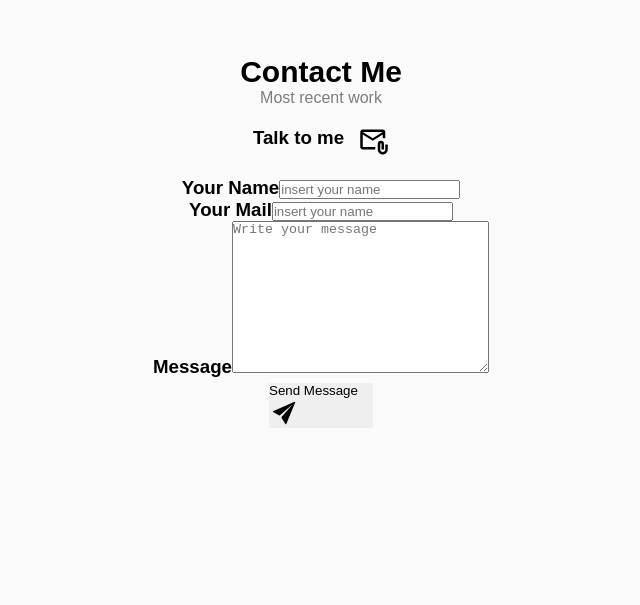
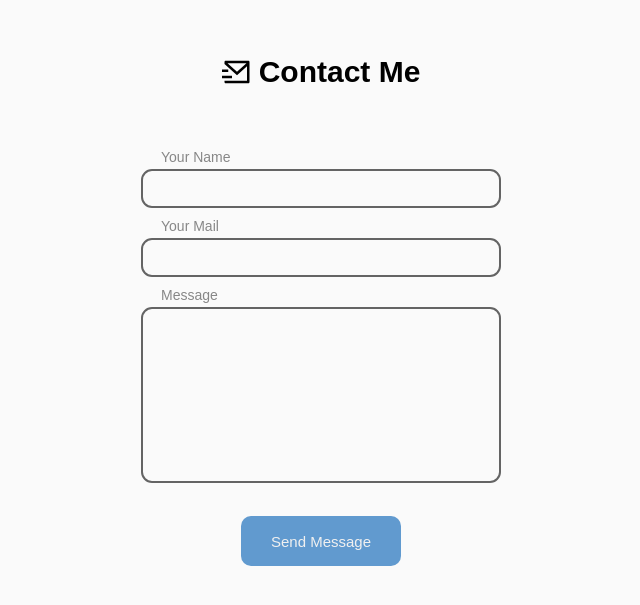
Before and after one commit to leejihahaha/react-portfolio, a React (Create React App) app: page / in a window 1280 px wide. Shown: the part 2601-3206 px from the top of the page, without its empty margins (319-959 px from the left). Built offline with nearby package versions, Linux system fonts and the light colour scheme; no server answers.

Commit message:
contact추가

```diff
--- a/src/pages/Contact.js
+++ b/src/pages/Contact.js
@@ -1,20 +1,19 @@
 import React from "react";
 import styles from "../styles/Contact.module.css";
-import { MdOutlineAttachEmail } from "react-icons/md";
-import { IoIosSend } from "react-icons/io";
+import { RiMailSendLine } from "react-icons/ri";
 
 export default function Contact() {
   return (
     <section className={styles.container}>
-      <h2 className={styles.contact_title}>Contact Me</h2>
-      <span className={styles.contact_subtitle}>Most recent work</span>
+      <h2 className={styles.contact_title}>
+        <span>
+          <RiMailSendLine />
+        </span>
+        Contact Me
+      </h2>
+
       <div className={styles.contact_container}>
-        <div className={styles.contact_content}>
-          <h3>Talk to me</h3>
-          <span>
-            <MdOutlineAttachEmail />
-          </span>
-        </div>
+        <div className={styles.contact_content}></div>
         <div className={styles.contact_content}>
           <h3 className={styles.title}>
             <form className={styles.contact_form}>
@@ -26,7 +25,7 @@ export default function Contact() {
                   type="text"
                   name="name"
                   className={styles.contact_form_input}
-                  placeholder="insert your name"
+                  // placeholder="insert your name"
                 />
               </div>
 
@@ -38,7 +37,7 @@ export default function Contact() {
                   type="email"
                   name="email"
                   className={styles.contact_form_input}
-                  placeholder="insert your name"
+                  // placeholder="insert your email"
                 />
               </div>
 
@@ -50,15 +49,15 @@ export default function Contact() {
                   name="message"
                   cols="30"
                   rows="10"
-                  className={styles.contact_form_input}
-                  placeholder="Write your message"
+                  className={`${styles.contact_form_area} ${styles.contact_form_input}`}
+                  // placeholder="Write your message"
                 ></textarea>
               </div>
               <button href="#contact" className={styles.button}>
                 Send Message
-                <span>
+                {/* <span>
                   <IoIosSend />
-                </span>
+                </span> */}
               </button>
             </form>
           </h3>
--- a/src/styles/Contact.module.css
+++ b/src/styles/Contact.module.css
@@ -10,20 +10,82 @@
 }
 
 .contact_title {
+  display: flex;
+  justify-content: center;
+  align-items: center;
+  gap: 7px;
+  /* margin-right: 5px; */
   margin-top: 120px;
   color: var(--color-text);
   font-size: 30px;
 }
 
-.contact_subtitle {
-  color: var(--sub-text);
-}
-
 .contact_content {
   display: flex;
-  margin-top: 20px;
+  margin-top: 40px;
   justify-content: center;
+}
+.contact_content h3 {
+  font-weight: 500;
+  font-size: 14px;
+  color: rgb(135, 135, 135);
 }
 .contact_content span {
   margin-left: 15px;
+  color: rgb(105, 105, 105);
 }
+.contact_form {
+  width: 360px;
+}
+.contact_form_div {
+  position: relative;
+  margin-bottom: 30px;
+  /* height: 20px; */
+}
+.contact_form_div label {
+  position: absolute;
+  /* padding-top: 10px; */
+  top: -20px;
+  left: 20px;
+  /* font-size: ; */
+  /* padding: 0.25rem; */
+  /* background-color: transparent; */
+  /* z-index: 10; */
+}
+.contact_form_input {
+  /* position: absolute; */
+  top: 20px;
+  left: 0;
+  width: 100%;
+  height: 100%;
+  border: 2px solid rgb(100, 100, 100);
+  background: none;
+  color: rgb(39, 39, 28);
+  outline: none;
+  border-radius: 11px;
+  padding: 10px;
+  z-index: 1;
+}
+
+.contact_form_area {
+  height: 11rem;
+}
+textarea {
+  resize: none;
+}
+
+input::placeholder {
+  color: rgb(204, 204, 204);
+}
+textarea::placeholder {
+  color: rgb(204, 204, 204);
+}
+
+.button {
+  width: 160px;
+  height: 50px;
+  font-size: 15px;
+  border-radius: 10px;
+  color: rgb(240, 240, 240);
+  background-color: rgb(97, 154, 207);
+}
```
